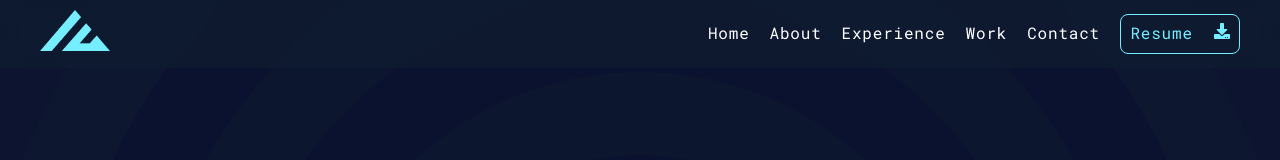
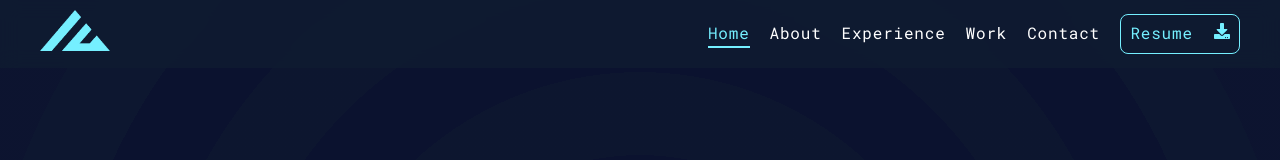
Before and after one commit to NO-Alim/Abdul_Alim_portfolio, a React (Create React App) app: page / in a window 1280 px wide. Shown: the top 160 px of the page. Built offline with nearby package versions, Linux system fonts and the light colour scheme.

Commit message:
final commit

```diff
--- a/public/index.html
+++ b/public/index.html
@@ -2,14 +2,14 @@
 <html lang="en">
   <head>
     <meta charset="utf-8" />
-    <link rel="icon" href="%PUBLIC_URL%/favicon.ico" />
+    <link rel="icon" href="%PUBLIC_URL%/logo.png" />
     <meta name="viewport" content="width=device-width, initial-scale=1" />
     <meta name="theme-color" content="#000000" />
     <meta
       name="description"
       content="Web site created using create-react-app"
     />
-    <link rel="apple-touch-icon" href="%PUBLIC_URL%/logo192.png" />
+    <link rel="apple-touch-icon" href="%PUBLIC_URL%/logo.png" />
     <!--
       manifest.json provides metadata used when your web app is installed on a
       user's mobile device or desktop. See https://developers.google.com/web/fundamentals/web-app-manifest/
@@ -24,7 +24,7 @@
       work correctly both with client-side routing and a non-root public URL.
       Learn how to configure a non-root public URL by running `npm run build`.
     -->
-    <title>React App</title>
+    <title>Abdul Alim</title>
   </head>
   <body>
     <noscript>You need to enable JavaScript to run this app.</noscript>
--- a/src/Component/Navbar.js
+++ b/src/Component/Navbar.js
@@ -87,7 +87,7 @@ const Navbar = () => {
                     <div className="link-container">
                         <ul>
                             <li>
-                            <ScrollLink to="header" spy={true} smooth={true} offset={0} duration={500}>Home</ScrollLink>
+                            <ScrollLink to="header" spy={true} smooth={true} offset={-100} duration={500}>Home</ScrollLink>
                             </li>
                             <li>
                             <ScrollLink to="about" spy={true} smooth={true} offset={0} duration={500}>About</ScrollLink>
```
Also changed, not shown: public/logo.png (added).
